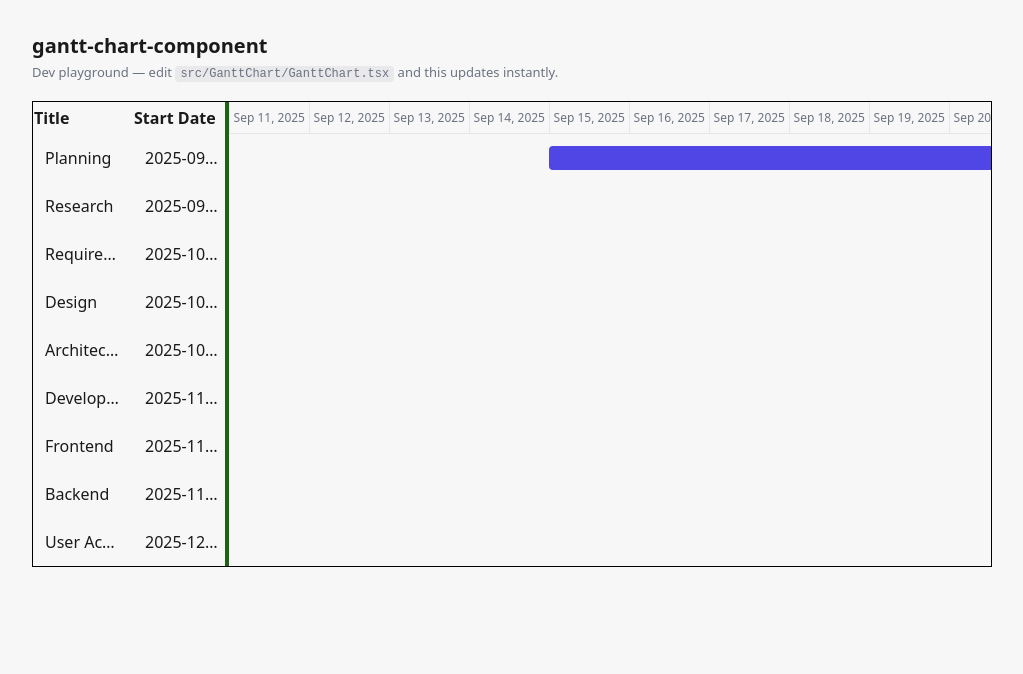
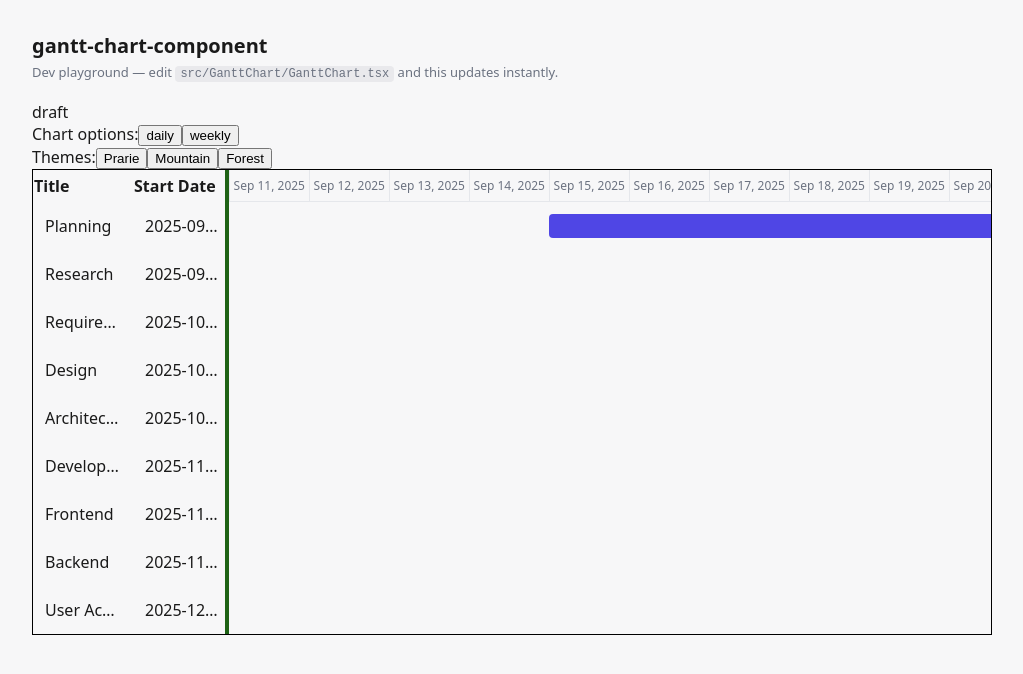
Before and after one commit to Darrenfisherlol/gantt-chart-component, a React (Vite) app: page / in a window 1280 px wide. Shown: the top 674 px of the page, without its empty margins (128-1151 px from the left). Built offline with nearby package versions, Linux system fonts and the light colour scheme.

Commit message:
Add comments about future features

```diff
--- a/src/GanttChart/GanttChart.tsx
+++ b/src/GanttChart/GanttChart.tsx
@@ -8,7 +8,7 @@ export type GanttRow = {
   id?: number;
   title: string;
   startDate: string;
-  duration: string;
+  duration?: string;
   endDate: string;
 };
 
@@ -79,6 +79,22 @@ export const GanttChart = ({ items, theme, size}: GanttChartProps) => {
     <div
     className={`${styles.ganttChartOuterContainer} ${styles[`ganttChartOuterContainer${size}`]}`}
     >
+      <div>
+        draft
+
+        <div>
+          Chart options:
+          <button>daily</button>
+          <button>weekly</button>
+        </div>
+        <div>
+          Themes:
+          <button>Prarie</button>
+          <button>Mountain</button>
+          <button>Forest</button>
+        </div>
+      </div>
+
       <div
       className={styles.ganttChartRowContainer}
       ref={chartContainerRef} >
```
Also changed, not shown: src/GanttChart/GanttChartSideData.tsx (+9 -6 lines).
